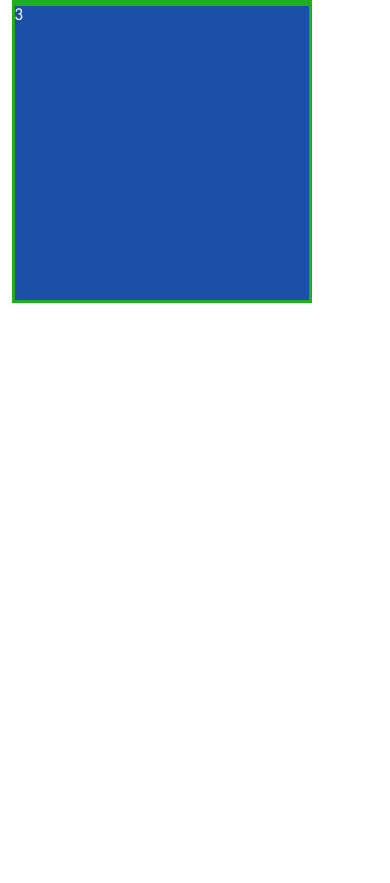
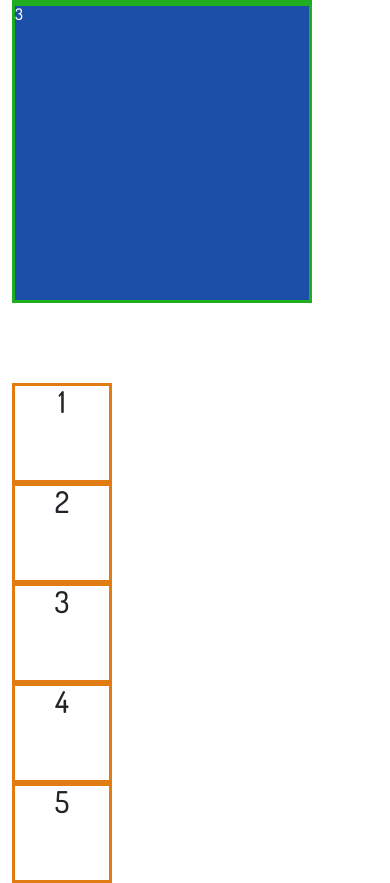
Before and after one commit to humaysafarova/positionProperty, a plain HTML site: page index.html in a window 390 px wide. Shown: the part 927-1810 px from the top of the page. Before the commit the page ends 1230 px from the top, so only its background shows below. Drawn offline with nearby package versions, Linux system fonts and the light colour scheme.

Commit message:
formssass

```diff
--- a/_card.sass
+++ b/_card.sass
@@ -1,5 +1,6 @@
 #card
     .box
+        margin-bottom: 80px
         .minibox
             width: 80px
             height: 80px
--- /dev/null
+++ b/_forms.sass
@@ -0,0 +1,25 @@
+#forms
+    .box
+        .minibox
+            width: 100px
+            height: 100px
+            border: 3px solid #e17b14
+            transition: 2s
+            &:hover
+                border-radius: 30px
+                border: 3px solid #241eda
+                width: 200px
+                height: 200px
+                h1
+                    color: #07c416
+            h1
+                font-size: 30px
+                text-align: center
+        @media screen and ( min-width: 600px )
+            .minibox
+                width: 300px
+                height: 300px
+                border: 3px solid #39bbcf
+                background-color: #db65ad
+                h1
+                    font-size: 60px
--- a/index.html
+++ b/index.html
@@ -66,6 +66,31 @@
                 </div>
             </div>
         </section>
+        <section id="forms">
+            <div class="container">
+                <div class="row">
+                    <div class="col-md-12">
+                        <div class="box">
+                            <div class="minibox">
+                                <h1>1</h1>
+                            </div>
+                            <div class="minibox">
+                                <h1>2</h1>
+                            </div>
+                            <div class="minibox">
+                                <h1>3</h1>
+                            </div>
+                            <div class="minibox">
+                                <h1>4</h1>
+                            </div>
+                            <div class="minibox">
+                                <h1>5</h1>
+                            </div>
+                        </div>
+                    </div>
+                </div>
+            </div>
+        </section>
     </main>
 
     <footer>
--- a/style.sass
+++ b/style.sass
@@ -1,3 +1,4 @@
 @import main
 @import demo
 @import card
+@import forms
```
Also changed, not shown: style.css, 1 other file.
